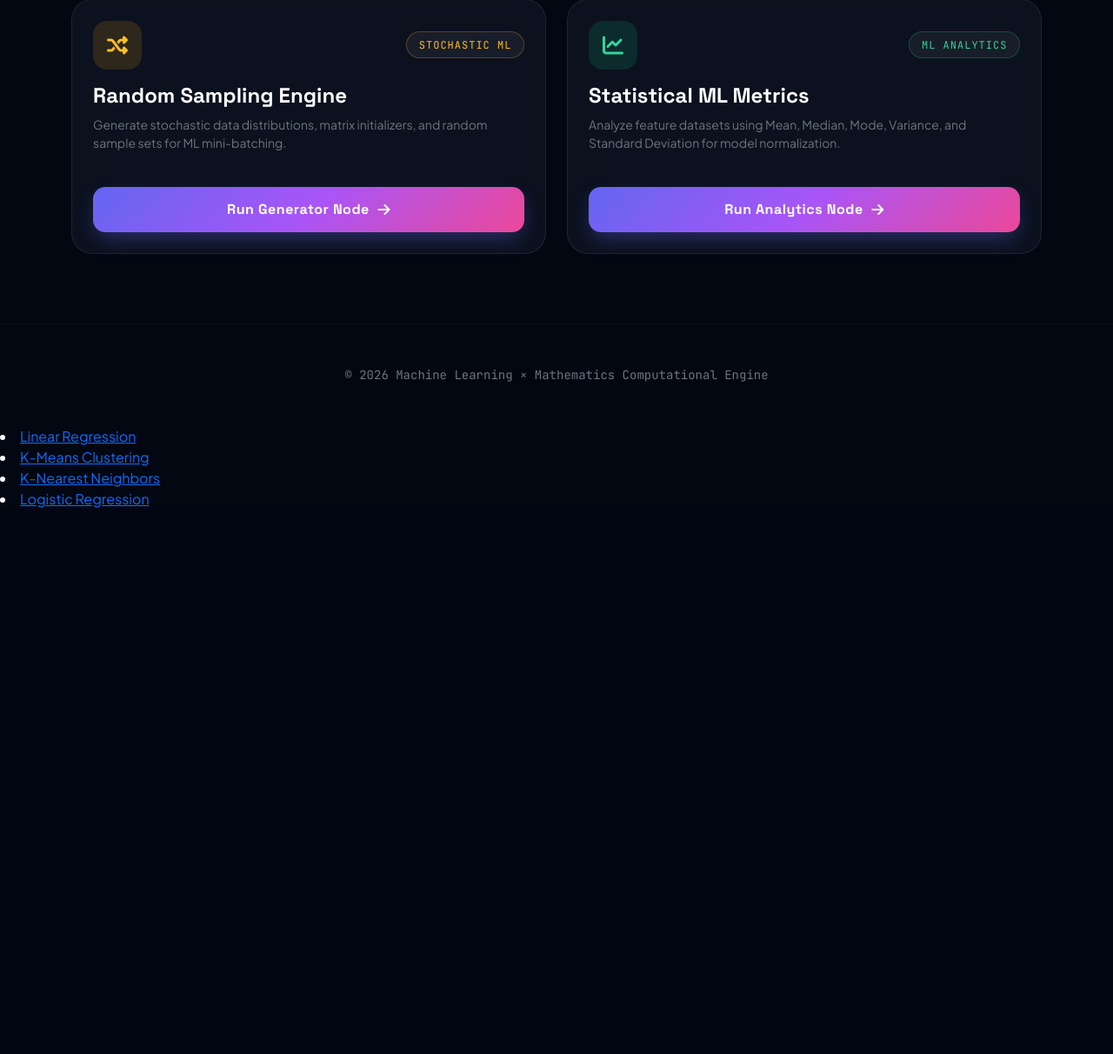
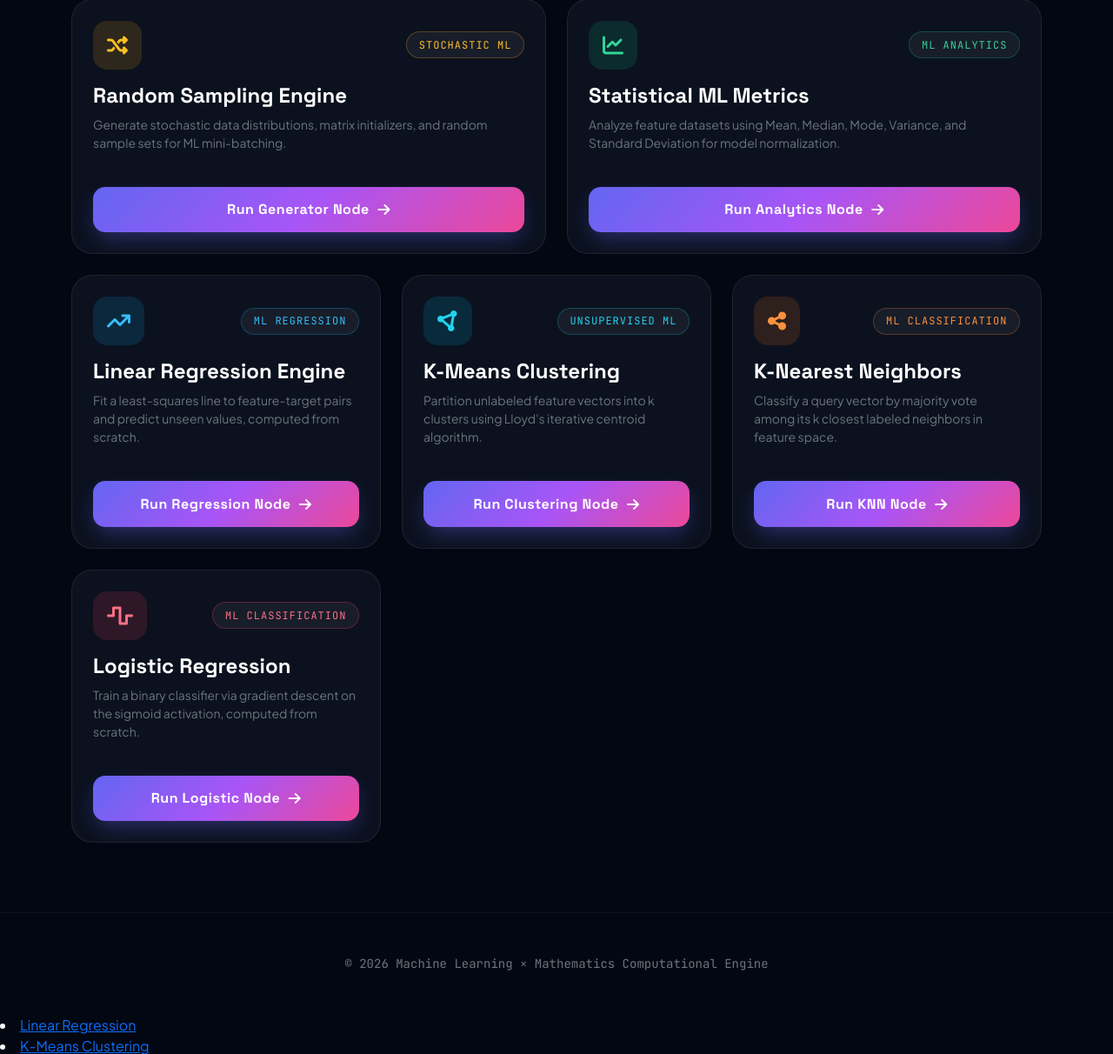
Before and after one commit to Anamolsnwr/ML_MATH_LAB, a Flask app: page / in a window 1280 px wide. Shown: the part 1058-2270 px from the top of the page at 87% size. Before the commit the page ends 1642 px from the top, so only its background shows below. Run offline with Flask 3, Linux system fonts and the light colour scheme.

Commit message:
modifying main html file

```diff
--- a/templates/index.html
+++ b/templates/index.html
@@ -120,6 +120,74 @@
         <a href="{{ url_for('statistics_page') }}" class="btn btn-fusion w-100 mt-4">Run Analytics Node <i class="fa-solid fa-arrow-right fs-6"></i></a>
       </div>
     </div>
+
+    <!-- Node 6 -->
+    <div class="col-md-6 col-lg-4 program-card-col" data-title="Linear Regression">
+      <div class="fusion-node p-4 h-100 d-flex flex-column justify-content-between">
+        <div>
+          <div class="d-flex align-items-center justify-content-between mb-3">
+            <div class="p-3 rounded-4" style="background: rgba(14, 165, 233, 0.15); color: #38BDF8;">
+              <i class="fa-solid fa-arrow-trend-up fa-xl"></i>
+            </div>
+            <span class="fusion-badge" style="color: #38BDF8; border-color: rgba(14, 165, 233, 0.3);">ML REGRESSION</span>
+          </div>
+          <h4 class="fw-bold text-white mb-2" style="font-family: var(--font-display);">Linear Regression Engine</h4>
+          <p class="text-secondary small">Fit a least-squares line to feature-target pairs and predict unseen values, computed from scratch.</p>
+        </div>
+        <a href="{{ url_for('linear_regression_page') }}" class="btn btn-fusion w-100 mt-4">Run Regression Node <i class="fa-solid fa-arrow-right fs-6"></i></a>
+      </div>
+    </div>
+
+    <!-- Node 7 -->
+    <div class="col-md-6 col-lg-4 program-card-col" data-title="K-Means Clustering">
+      <div class="fusion-node p-4 h-100 d-flex flex-column justify-content-between">
+        <div>
+          <div class="d-flex align-items-center justify-content-between mb-3">
+            <div class="p-3 rounded-4" style="background: rgba(6, 182, 212, 0.15); color: #22D3EE;">
+              <i class="fa-solid fa-circle-nodes fa-xl"></i>
+            </div>
+            <span class="fusion-badge" style="color: #22D3EE; border-color: rgba(6, 182, 212, 0.3);">UNSUPERVISED ML</span>
+          </div>
+          <h4 class="fw-bold text-white mb-2" style="font-family: var(--font-display);">K-Means Clustering</h4>
+          <p class="text-secondary small">Partition unlabeled feature vectors into k clusters using Lloyd's iterative centroid algorithm.</p>
+        </div>
+        <a href="{{ url_for('kmeans_page') }}" class="btn btn-fusion w-100 mt-4">Run Clustering Node <i class="fa-solid fa-arrow-right fs-6"></i></a>
+      </div>
+    </div>
+
+    <!-- Node 8 -->
+    <div class="col-md-6 col-lg-4 program-card-col" data-title="K-Nearest Neighbors">
+      <div class="fusion-node p-4 h-100 d-flex flex-column justify-content-between">
+        <div>
+          <div class="d-flex align-items-center justify-content-between mb-3">
+            <div class="p-3 rounded-4" style="background: rgba(249, 115, 22, 0.15); color: #FB923C;">
+              <i class="fa-solid fa-share-nodes fa-xl"></i>
+            </div>
+            <span class="fusion-badge" style="color: #FB923C; border-color: rgba(249, 115, 22, 0.3);">ML CLASSIFICATION</span>
+          </div>
+          <h4 class="fw-bold text-white mb-2" style="font-family: var(--font-display);">K-Nearest Neighbors</h4>
+          <p class="text-secondary small">Classify a query vector by majority vote among its k closest labeled neighbors in feature space.</p>
+        </div>
+        <a href="{{ url_for('knn_page') }}" class="btn btn-fusion w-100 mt-4">Run KNN Node <i class="fa-solid fa-arrow-right fs-6"></i></a>
+      </div>
+    </div>
+
+    <!-- Node 9 -->
+    <div class="col-md-12 col-lg-4 program-card-col" data-title="Logistic Regression">
+      <div class="fusion-node p-4 h-100 d-flex flex-column justify-content-between">
+        <div>
+          <div class="d-flex align-items-center justify-content-between mb-3">
+            <div class="p-3 rounded-4" style="background: rgba(244, 63, 94, 0.15); color: #FB7185;">
+              <i class="fa-solid fa-wave-square fa-xl"></i>
+            </div>
+            <span class="fusion-badge" style="color: #FB7185; border-color: rgba(244, 63, 94, 0.3);">ML CLASSIFICATION</span>
+          </div>
+          <h4 class="fw-bold text-white mb-2" style="font-family: var(--font-display);">Logistic Regression</h4>
+          <p class="text-secondary small">Train a binary classifier via gradient descent on the sigmoid activation, computed from scratch.</p>
+        </div>
+        <a href="{{ url_for('logistic_regression_page') }}" class="btn btn-fusion w-100 mt-4">Run Logistic Node <i class="fa-solid fa-arrow-right fs-6"></i></a>
+      </div>
+    </div>
   </div>
 </section>
 {% endblock %}
```
